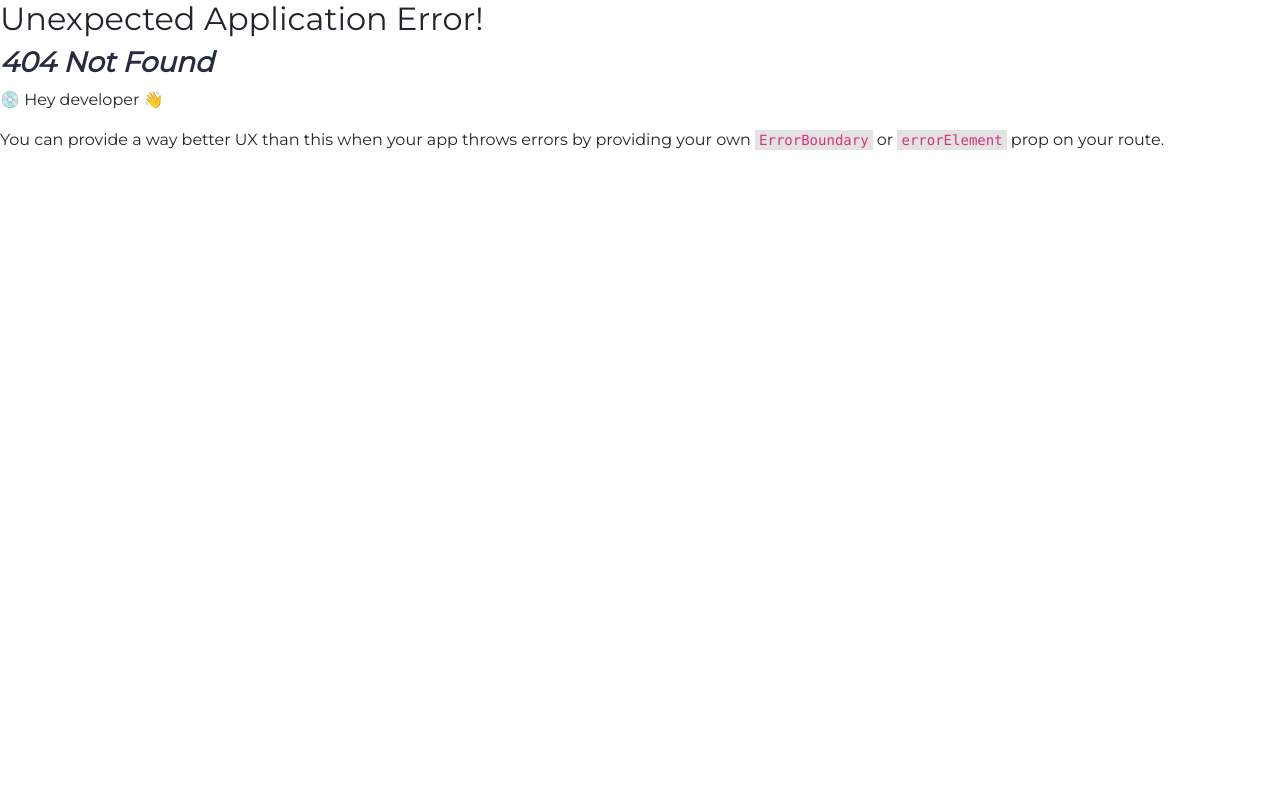
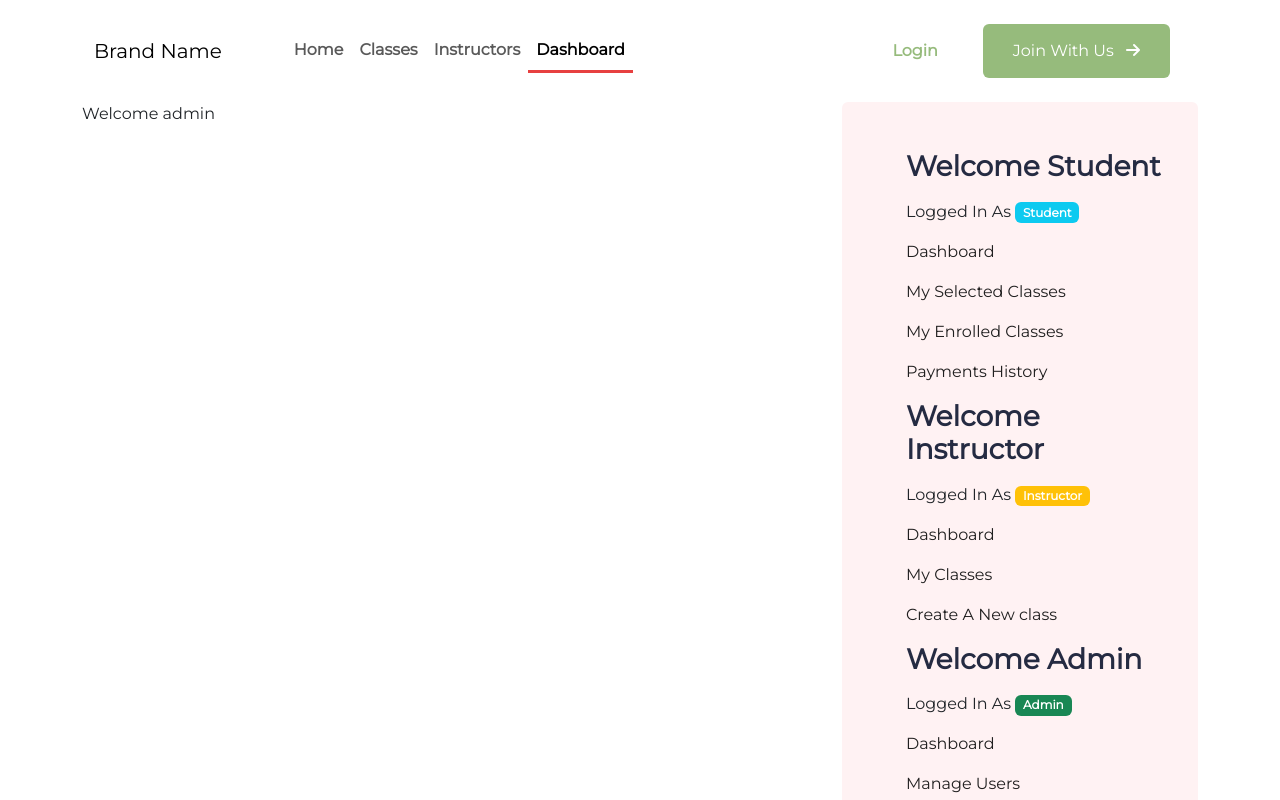
Before and after one commit to Hasan-Nayem/Frame-and-Focus-Client, a React (Vite) app: page /dashboard in a window 1280 px wide. Before the commit this address had no page. Shown: the top 800 px of the page. Built offline with nearby package versions, Linux system fonts and the light colour scheme.

Commit message:
Dashboard

```diff
--- a/src/Components/Header/Header.jsx
+++ b/src/Components/Header/Header.jsx
@@ -19,7 +19,7 @@ const Header = () => {
                         <ActiveLinks to='/'>Home</ActiveLinks>
                         <ActiveLinks to='/classes'>Classes</ActiveLinks>
                         <ActiveLinks to='/instructors'>Instructors</ActiveLinks>
-                        <Nav.Link href="#action2">Dashboard</Nav.Link>
+                        <ActiveLinks to='/dashboard'>Dashboard</ActiveLinks>
                     </Nav>
                     <Navbar.Collapse id="navbarScroll">
                         <Nav
--- /dev/null
+++ b/src/Components/Sidenav/Sidenav.css
@@ -0,0 +1,14 @@
+.sidenav{
+    border-radius: 6px;
+    height: 100%;
+    padding: 2rem;
+    background-color: #FFF2F3;
+}
+.sidenav ul li{
+    list-style: none;
+    /* text-decoration: none; */
+}
+.sidenav ul li a{
+    color: #201f1f;
+    text-decoration: none;
+}
--- /dev/null
+++ b/src/Components/Sidenav/Sidenav.jsx
@@ -0,0 +1,38 @@
+import { Link } from 'react-router-dom';
+import './Sidenav.css';
+const Sidenav = () => {
+    return (
+        <div className="sidenav">
+            <ul>
+
+                {/* Student Links */}
+
+                <li className='my-3'><h3>Welcome Student  </h3></li>
+                <li className='my-3'>Logged In As <span className="badge bg-info">Student</span></li>
+                <li className='my-3'><Link to='/dashboard' className="link">Dashboard</Link></li>
+                <li className='my-3'><Link className="link">My Selected Classes</Link></li>
+                <li className='my-3'><Link className="link">My Enrolled Classes</Link></li>
+                <li className='my-3'><Link className="link">Payments History</Link></li>
+
+                {/* Instructors Links */}
+
+                <li className='my-3'><h3>Welcome Instructor </h3></li>
+                <li className='my-3'>Logged In As <span className="badge bg-warning">Instructor</span></li>
+                <li className='my-3'><Link to='/dashboard' className="link">Dashboard</Link></li>
+                <li className='my-3'><Link className="link">My Classes</Link></li>
+                <li className='my-3'><Link className="link">Create A New class</Link></li>
+
+                {/* Admin Links */}
+
+                <li className='my-3'><h3>Welcome Admin </h3></li>
+                <li className='my-3'>Logged In As <span className="badge bg-success">Admin</span></li>
+                <li className='my-3'><Link to='/dashboard' className="link">Dashboard</Link></li>
+                <li className='my-3'><Link className="link">Manage Users</Link></li>
+                <li className='my-3'><Link className="link">Manage Classes</Link></li>
+
+            </ul>
+        </div>
+    );
+};
+
+export default Sidenav;
--- /dev/null
+++ b/src/Pages/Instructors/Card.jsx
@@ -0,0 +1,25 @@
+import { Link } from 'react-router-dom';
+import image from '../../../src/assets/images/man.jpg'
+const Card = () => {
+    return (
+        <div className="row mb-1 p-2 rounded">
+            <div>
+                <div className="col-12">
+                    <div className="row">
+                        <div className="col-lg-4">
+                            <img src={image} className="img-fluid img-thumbnail" style={{width:"45rem"}} alt="" />
+                        </div>
+                        <div className="col-lg-8 mt-4" >
+                            <h2 className="my-3 fw-bolder"><i className="fa-solid fa-chalkboard-user fs-4 mx-3"></i>John Doe</h2>
+                            <h5 className="my-3"> <i className="fa-solid fa-envelope mx-3"></i> johndoe@gmail.com</h5>
+                            <p className="my-2 mx-3 pb-3"><span className="fw-bolder">Classes Taken : </span> 15 </p>
+                            <Link className="mx-3 select-btn my-5">View All Class</Link>
+                        </div>
+                    </div>
+                </div>
+            </div>
+        </div>
+    );
+};
+
+export default Card;
--- /dev/null
+++ b/src/Pages/Instructors/Instructors.css
@@ -0,0 +1,3 @@
+.all-instructors{
+    margin-top: 150px;
+}
--- a/src/Pages/Instructors/Instructors.jsx
+++ b/src/Pages/Instructors/Instructors.jsx
@@ -1,4 +1,6 @@
 import image from '../../assets/images/teachers.png';
+import Card from './Card';
+import './Instructors.css'
 const Instructors = () => {
     return (
         <>
@@ -22,6 +24,16 @@ const Instructors = () => {
                     </div>
                 </div>
             </div>
+            <section className='all-instructors'>
+                <div className="container">
+                    <Card></Card>
+                    <Card></Card>
+                    <Card></Card>
+                    <Card></Card>
+                    <Card></Card>
+                    <Card></Card>
+                </div>
+            </section>
         </>
     );
 };
--- /dev/null
+++ b/src/Pages/UserDashboard/UserDashboard.css
@@ -0,0 +1,3 @@
+.dashboard{
+    margin-top: 150px;
+}
--- /dev/null
+++ b/src/Pages/UserDashboard/UserDashboard.jsx
@@ -0,0 +1,10 @@
+import './UserDashboard.css'
+const UserDashboard = () => {
+    return (
+        <>
+            Welcome admin
+        </>
+    );
+};
+
+export default UserDashboard;
--- /dev/null
+++ b/src/Template/Dashboard.jsx
@@ -0,0 +1,25 @@
+import { Outlet } from "react-router-dom";
+import Footer from "../Components/Footer/Footer";
+import Header from "../Components/Header/Header";
+import Sidenav from "../Components/Sidenav/Sidenav";
+
+const Dashboard = () => {
+    return (
+        <>
+            <Header></Header>
+            <div className="container">
+                <div className="row">
+                    <div className="col-lg-8">
+                        <Outlet></Outlet>
+                    </div>
+                    <div className="col-lg-4">
+                        <Sidenav></Sidenav>
+                    </div>
+                </div>
+            </div>
+            <Footer></Footer>
+        </>
+    );
+};
+
+export default Dashboard;
```
Also changed, not shown: src/Pages/SelectedClasses/SelectedClasses.jsx (added, +9 -0 lines), src/main.jsx (+12 -0 lines).
